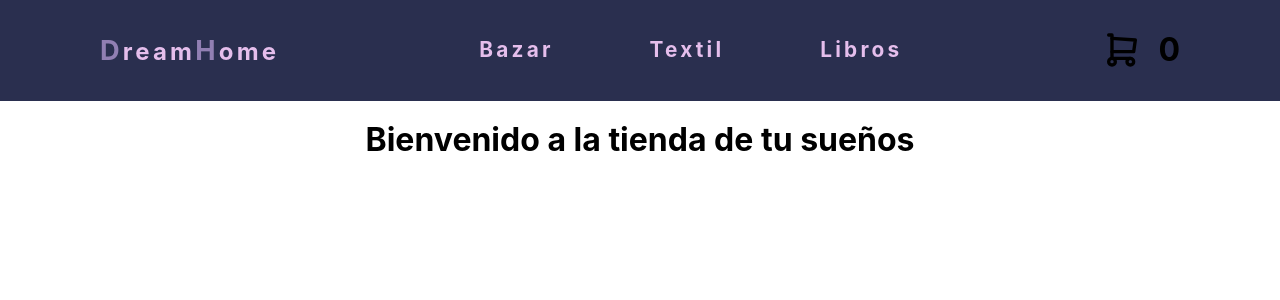
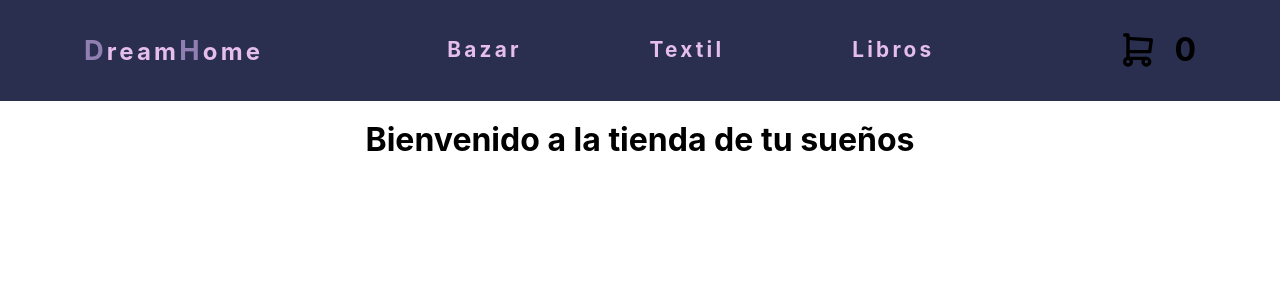
Before and after one commit to lopoadrian/DreamHouse, a React (Create React App) app: page / in a window 1280 px wide. Shown: the top 300 px of the page. Built offline with nearby package versions, Linux system fonts and the light colour scheme.

Commit message:
Arreglo el problema con el NavBar

```diff
--- a/src/css/styles.css
+++ b/src/css/styles.css
@@ -10,20 +10,9 @@ html{
     font-size: 16px;
 }
 
-a{
-    text-decoration: none;
-    color: var(--color3);
-    font-size: 1.3rem;
-    font-weight: 700;
-    letter-spacing: 0.2rem;
-}
 
-a:hover{
-    padding: 1.5rem 1rem;
-    background-color: var(--color4);
-    color: var(--color1);
-    text-decoration: underline;
-}
+
+
 
 .navBar{
     display: flex;
@@ -44,6 +33,22 @@ a:hover{
     color:var(--color2);
     font-size: 1.7rem;
 
+}
+
+.navBar a{
+    text-decoration: none;
+    color: var(--color3);
+    font-size: 1.3rem;
+    font-weight: 700;
+    letter-spacing: 0.2rem;
+    padding: 1.5rem 1rem;
+}
+
+.navBar a:hover{
+    padding: 1.5rem 1rem;
+    background-color: var(--color4);
+    color: var(--color1);
+    text-decoration: underline;
 }
 
 .botonera{
```
Also changed, not shown: 1 other file (tests, documents, lock files or other folders).
